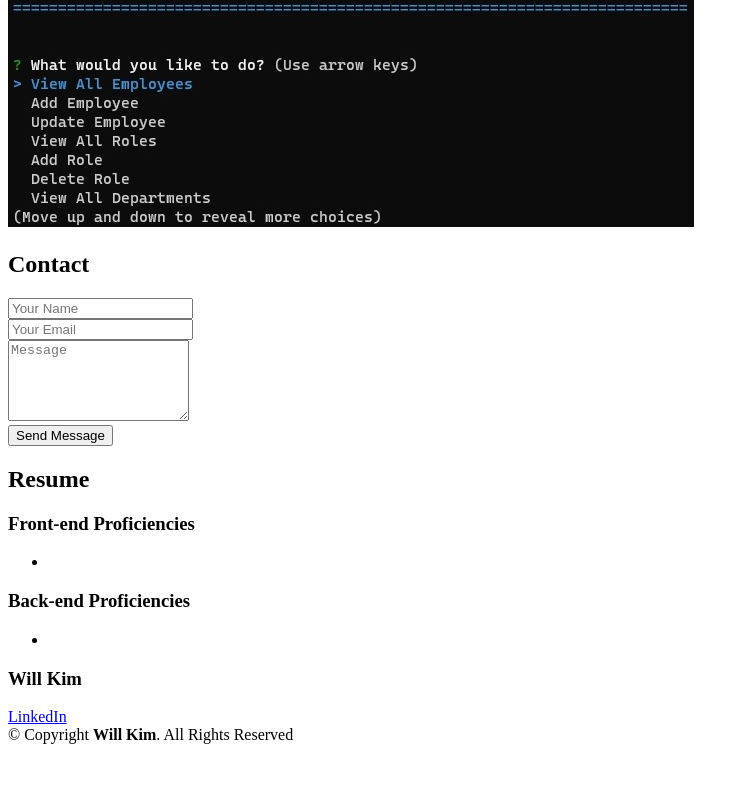
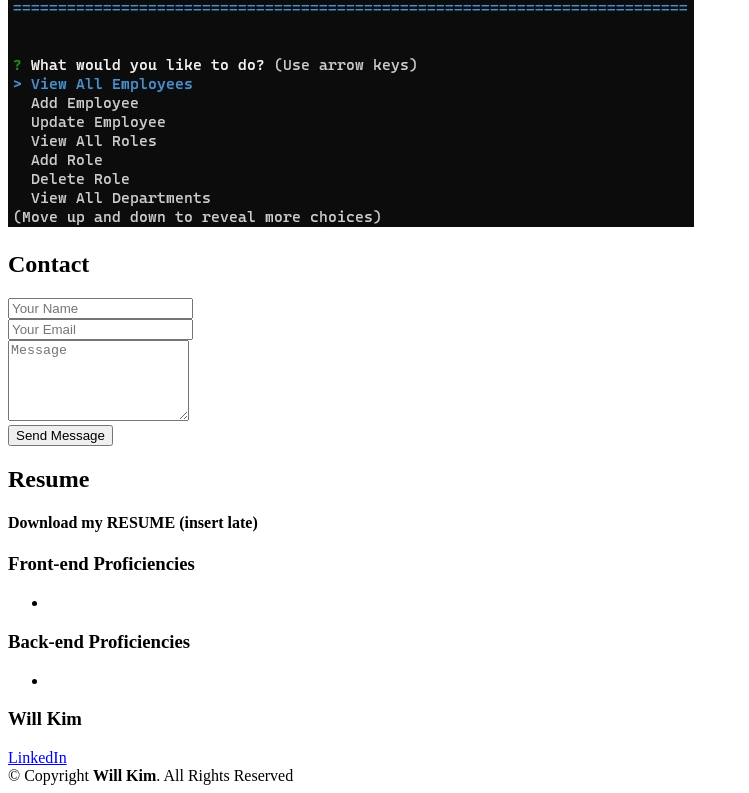
Before and after one commit to wiilki/work-samples-react-portfolio-wk, a React (Create React App) app: page / in a window 1280 px wide. Shown: the part 1131-1924 px from the top of the page, without its empty margins (0-749 px from the left). Before the commit the page ends 1883 px from the top, so only its background shows below. Built offline with nearby package versions, Linux system fonts and the light colour scheme; the HTML template or start-up script is replaced by a standard one.

Commit message:
Edit resume. Start header css

```diff
--- a/src/components/Resume.js
+++ b/src/components/Resume.js
@@ -6,6 +6,7 @@ function Resume() {
             <div class="section-title">
                 <h2>Resume</h2>
             </div>
+            <h4>Download my RESUME (insert late)</h4>
             <div class="front-end-title">
                 <h3>Front-end Proficiencies</h3>
             </div>
```
Also changed, not shown: src/styles/Header.css (added).
